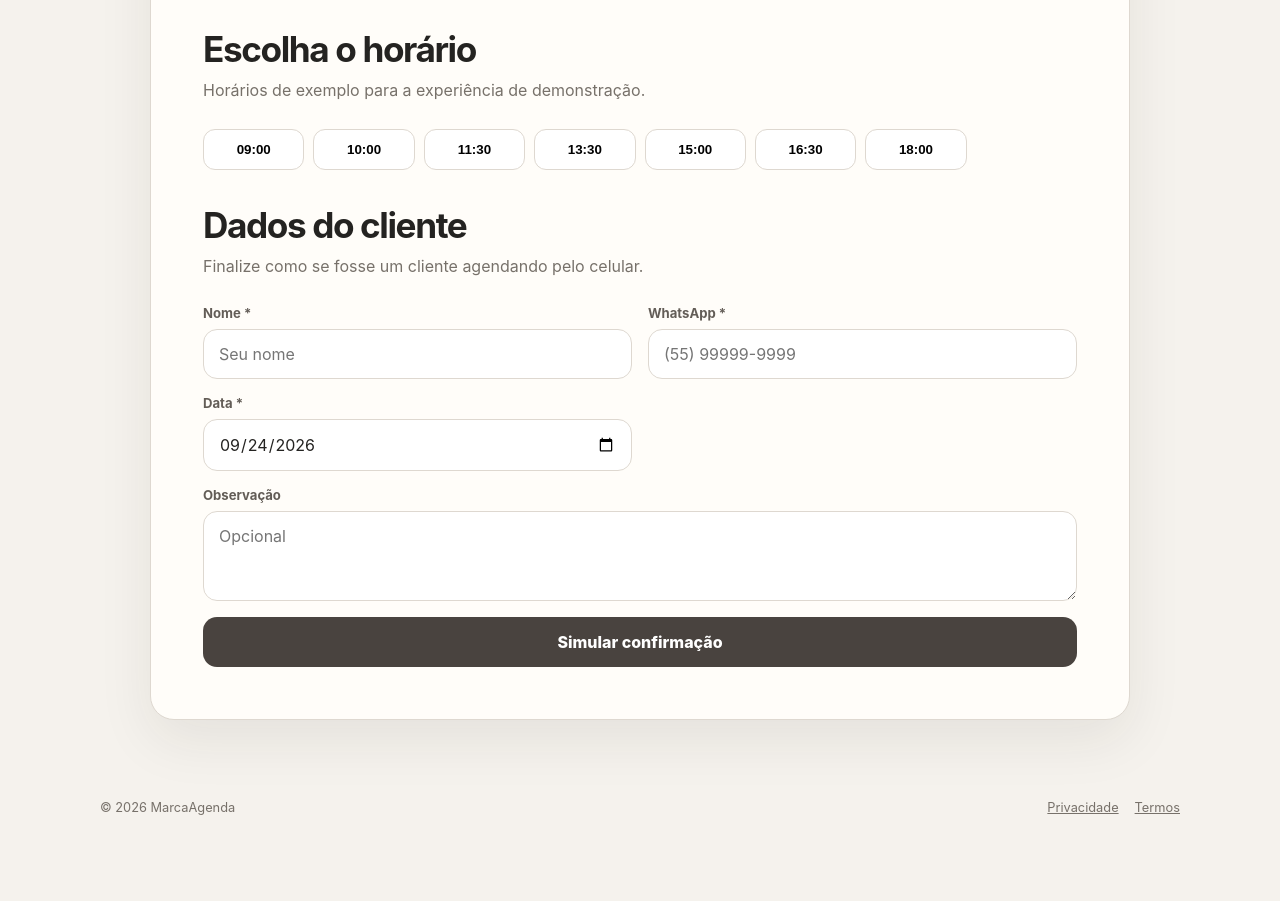
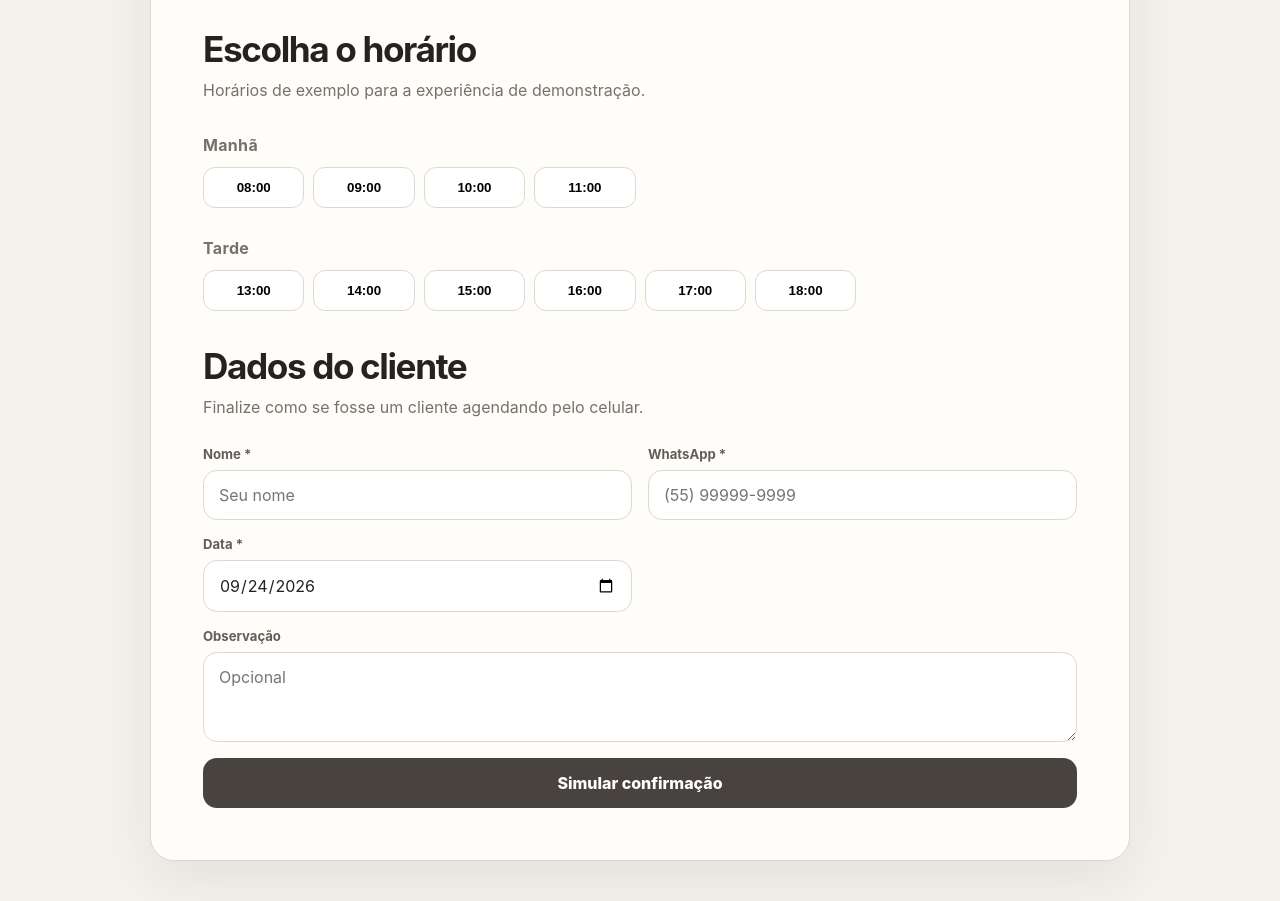
Before and after one commit to carlosjesus12343-cpu/marcaagenda, a plain HTML site: page demo.html in a window 1280 px wide. Shown: the part 1220-2121 px from the top of the page. Before the commit the page ends 2075 px from the top, so only its background shows below. Drawn offline with Linux system fonts and the light colour scheme.

Commit message:
Add files via upload

```diff
--- a/demo.html
+++ b/demo.html
@@ -16,6 +16,8 @@
     .option.selected,.time.selected{background:var(--accent);color:#fff;border-color:var(--accent)}
     .option.selected .meta,.option.selected .price{color:#f4ede6}
     .summary-box{background:#f3eee8;border:1px solid var(--line);border-radius:16px;padding:18px;margin-top:16px;line-height:1.8}
+    .schedule-groups{display:grid;gap:24px}.schedule-group h3{font-size:1rem;letter-spacing:.02em;margin:0 0 12px;color:var(--muted)}
+    .schedule-group{padding-top:6px}
     @media(max-width:820px){.demo-hero{grid-template-columns:1fr}.mini-phone{max-width:390px;margin:auto}}
   </style>
 </head>
@@ -71,7 +73,16 @@
           <h2>Escolha o horário</h2>
           <p>Horários de exemplo para a experiência de demonstração.</p>
         </div>
-        <div class="time-grid" id="times"></div>
+        <div class="schedule-groups">
+          <div class="schedule-group">
+            <h3>Manhã</h3>
+            <div class="time-grid" id="timesMorning"></div>
+          </div>
+          <div class="schedule-group">
+            <h3>Tarde</h3>
+            <div class="time-grid" id="timesAfternoon"></div>
+          </div>
+        </div>
 
         <div class="panel-head" style="margin-top:34px">
           <h2>Dados do cliente</h2>
@@ -108,12 +119,14 @@
       { id:'p3', name:'Profissional 3', bio:'Exemplo de atendimento premium.' }
     ];
 
-    const times = ['09:00','10:00','11:30','13:30','15:00','16:30','18:00'];
+    const morningTimes = ['08:00','09:00','10:00','11:00'];
+    const afternoonTimes = ['13:00','14:00','15:00','16:00','17:00','18:00'];
 
     const state = { service:null, professional:null, time:null };
     const servicesEl = document.getElementById('services');
     const prosEl = document.getElementById('professionals');
-    const timesEl = document.getElementById('times');
+    const timesMorningEl = document.getElementById('timesMorning');
+    const timesAfternoonEl = document.getElementById('timesAfternoon');
     const resultEl = document.getElementById('result');
 
     document.getElementById('date').value = new Date(Date.now() - new Date().getTimezoneOffset()*60000).toISOString().slice(0,10);
@@ -150,14 +163,19 @@
       });
     }
 
-    function renderTimes(){
-      timesEl.innerHTML = times.map(t => `<button type="button" class="time ${state.time===t?'selected':''}" data-time="${t}">${t}</button>`).join('');
-      timesEl.querySelectorAll('.time').forEach(btn => {
+    function bindTimeButtons(container){
+      container.querySelectorAll('.time').forEach(btn => {
         btn.onclick = () => {
           state.time = btn.dataset.time;
           renderTimes();
         };
       });
+    }
+    function renderTimes(){
+      timesMorningEl.innerHTML = morningTimes.map(t => `<button type="button" class="time ${state.time===t?'selected':''}" data-time="${t}">${t}</button>`).join('');
+      timesAfternoonEl.innerHTML = afternoonTimes.map(t => `<button type="button" class="time ${state.time===t?'selected':''}" data-time="${t}">${t}</button>`).join('');
+      bindTimeButtons(timesMorningEl);
+      bindTimeButtons(timesAfternoonEl);
     }
 
     renderServices();
--- a/pagamento.js
+++ b/pagamento.js
@@ -86,7 +86,7 @@ $('#buyerForm').addEventListener('submit',async e=>{
     $('#qrcode').innerHTML='';
     new QRCode($('#qrcode'),{text:payload,width:240,height:240,correctLevel:QRCode.CorrectLevel.M});
     $('#pixArea').scrollIntoView({behavior:'smooth'});
-  }catch(err){showError('Não foi possível gerar a cobrança. Tente novamente.');}
+  }catch(err){showError('Não foi possível gerar a cobrança Pix. Atualize a página e tente novamente. Se continuar, fale com o suporte.');}
 });
 $('#copyPix').onclick=async()=>{await navigator.clipboard.writeText($('#pixCode').value);$('#copyPix').textContent='Copiado!';setTimeout(()=>$('#copyPix').textContent='Copiar código',1500)};
 load();
```
Also changed, not shown: 404.html (+1 -1 lines), admin.html (+2 -2 lines), index.html (+1 -1 lines), 1 other file.
